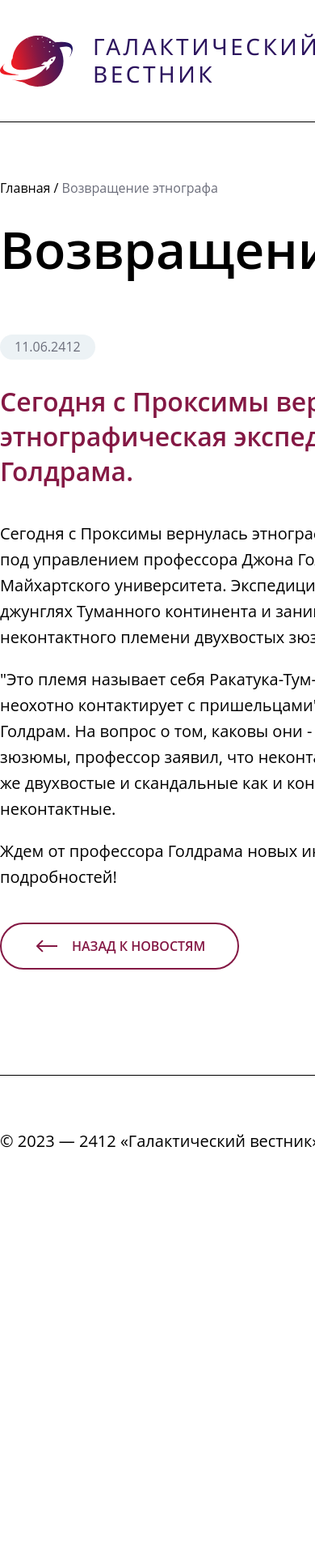
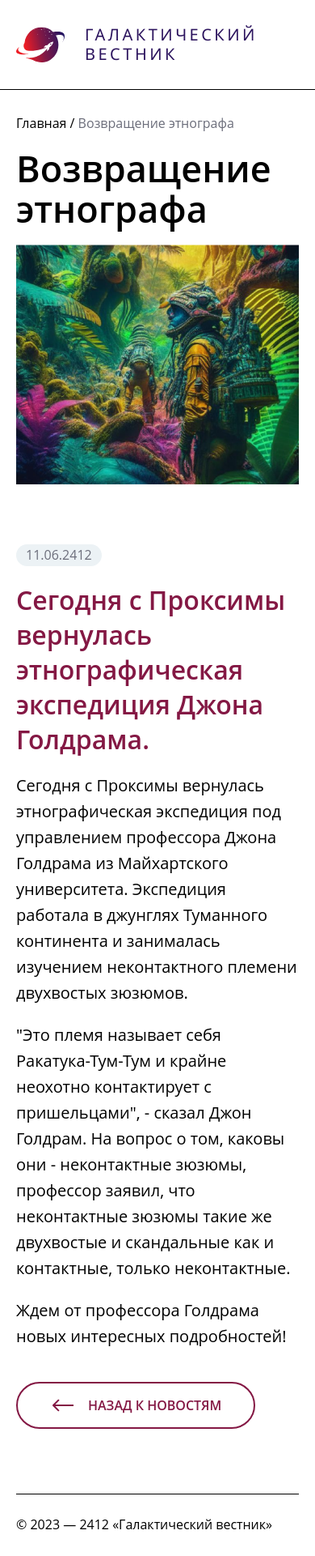
Before and after one commit to Said071/techart-test, a PHP site: page /detail-page.html in a window 390 px wide; the page is wider, and only the part inside the window is pictured. Shown: that part at 81% size. Before the commit the page ends 1417 px from the top of that part, so only its background shows below. Run offline with PHP 8.4, Linux system fonts and the light colour scheme.

Commit message:
адаптивы

```diff
--- /dev/null
+++ b/css/min-detail-page-style.css
@@ -0,0 +1,64 @@
+@media(max-width: 768px){
+    .main-container {
+        width: calc(100% - 40px);
+        margin: 0 20px;
+    }
+
+    header {
+        padding: 20px 0;
+    }
+
+    .title-logo {
+        font-size: 20px;
+    }
+
+    .breadcrumbs {
+        margin: 30px auto 20px 0;
+    }
+
+    .left-block img {
+        width: 60px;
+        height: 70px;
+    }
+
+    .copywriting {
+        margin: 25px auto 25px 0;
+        font-size: 16px;
+    }
+
+    .detail-news-card {
+        flex-direction: column-reverse;
+        margin-bottom: 80px;
+    }
+
+    .title-page{
+        line-height: 110%;
+         font-size: 45px;
+        margin-bottom: 20px;
+        }
+
+
+    .right-block-detail-news img {
+        width: 100%;
+        height: 80%;
+    }
+
+    .right-block-detail-news {
+        width: 100%;
+        height: 370px;
+    }
+
+    .time-news {
+        padding: 4px 12px;
+        margin-bottom: 20px;
+    }
+
+    .left-block-detail-news {
+        width: auto;
+    }
+
+    .detail-news-title {
+        margin-bottom: 20px;
+    }
+
+}
--- a/css/min-style.css
+++ b/css/min-style.css
@@ -52,7 +52,7 @@
         font-size: 35px;
         font-weight: 600;
         line-height: 14%;
-        margin: 20px 0;
+        margin: 33px 0;
         text-align: center;
     }
 
@@ -87,6 +87,6 @@
 
     .copywriting {
         margin: 25px auto 25px 0;
-        font-size: 13px;
+        font-size: 16px;
     }
 }
--- a/css/style.css
+++ b/css/style.css
@@ -62,6 +62,7 @@ header {
     background-position: center;
     background-size: cover;
     height: 70vh;
+
 }
 
 .title-banner-main {
--- a/detail-page.html
+++ b/detail-page.html
@@ -6,9 +6,12 @@
     <meta name="viewport" content="width=device-width, initial-scale=1.0">
     <link rel="stylesheet" href="css/style.css">
     <link rel="stylesheet" href="css/detail-page-style.css">
+    <link rel="stylesheet" href="css/min-detail-page-style.css">
+    <link rel="stylesheet" href="css/middle-detail-page-style.css">
+    <link rel="stylesheet" href="css/max-detail-page-style.css">
     <title>Новость "Возвращение этнографа"</title>
 </head>
-<body class="body1">
+<body>
     <header>
         <a href="index.html" class="left-block main-container">
             <img src="img/logo.svg" alt="logo planet">
--- a/index.html
+++ b/index.html
@@ -6,6 +6,8 @@
     <meta name="viewport" content="width=device-width, initial-scale=1.0">
     <link rel="stylesheet" href="css/style.css">
     <link rel="stylesheet" href="css/min-style.css">
+    <link rel="stylesheet" href="css/middle-style.css">
+    <link rel="stylesheet" href="css/max-style.css">
     <title>Галактический вестник</title>
 </head>
 <body>
```
Also changed, not shown: css/max-detail-page-style.css (added, +51 -0 lines), css/max-style.css (added, +21 -0 lines), css/middle-detail-page-style.css (added, +39 -0 lines), css/middle-style.css (added, +22 -0 lines).
